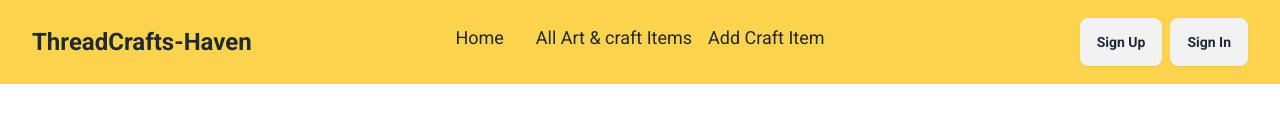
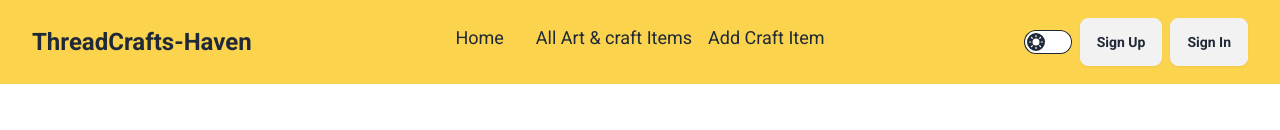
Before and after one commit to MaynulShadhin/ThreadsCraft-Heaven, a React (Vite) app: page /register in a window 1280 px wide. Shown: the top 130 px of the page. Built offline with nearby package versions, Linux system fonts and the light colour scheme; no server answers.

Commit message:
added toggle mode

```diff
--- /dev/null
+++ b/src/components/DarkMode.jsx
@@ -0,0 +1,28 @@
+
+const DarkMode = () => {
+    const setDarkMode = () => {
+        document.querySelector("body").setAttribute('data-theme', 'dark')
+    }
+    const setLightMode = () => {
+        document.querySelector("body").setAttribute('data-theme', 'light')
+    }
+    const toggleTheme =(e)=>{
+        if(e.target.checked){
+            setDarkMode();
+        }
+        else{
+            setLightMode()
+        }
+    }
+    return (
+        <div>
+            <label className="cursor-pointer grid place-items-center">
+                <input onChange={toggleTheme} type="checkbox" value="synthwave" className="toggle theme-controller bg-base-content row-start-1 col-start-1 col-span-2" />
+                <svg className="col-start-1 row-start-1 stroke-base-100 fill-base-100" xmlns="http://www.w3.org/2000/svg" width="14" height="14" viewBox="0 0 24 24" fill="none" stroke="currentColor" strokeWidth="2" strokeLinecap="round" strokeLinejoin="round"><circle cx="12" cy="12" r="5" /><path d="M12 1v2M12 21v2M4.2 4.2l1.4 1.4M18.4 18.4l1.4 1.4M1 12h2M21 12h2M4.2 19.8l1.4-1.4M18.4 5.6l1.4-1.4" /></svg>
+                <svg className="col-start-2 row-start-1 stroke-base-100 fill-base-100" xmlns="http://www.w3.org/2000/svg" width="14" height="14" viewBox="0 0 24 24" fill="none" stroke="currentColor" strokeWidth="2" strokeLinecap="round" strokeLinejoin="round"><path d="M21 12.79A9 9 0 1 1 11.21 3 7 7 0 0 0 21 12.79z"></path></svg>
+            </label>
+        </div>
+    );
+};
+
+export default DarkMode;
--- a/src/components/Navbar.jsx
+++ b/src/components/Navbar.jsx
@@ -1,6 +1,7 @@
 import { useContext } from "react";
 import { Link, NavLink } from "react-router-dom";
 import { AuthContext } from "../provider/FirebaseProvider";
+import DarkMode from "./DarkMode";
 
 const Navbar = () => {
     const { logout, user } = useContext(AuthContext)
@@ -31,7 +32,14 @@ const Navbar = () => {
                     {navLinks}
                 </ul>
             </div>
+
             <div className="navbar-end">
+                {/* toggle mode */}
+                <div className="mr-2">
+                    <DarkMode></DarkMode>
+                </div>
+
+
                 {
                     user?.email ? <div className="dropdown dropdown-end">
                         <label tabIndex={0} className="btn btn-ghost btn-circle avatar">
@@ -46,7 +54,7 @@ const Navbar = () => {
                         </ul>
                     </div>
                         :
-                        <div className="space-x-2">
+                        <div className="flex space-x-2">
                             <Link to="/register"><button className="btn">Sign Up</button></Link>
                             <Link to="/login"><button className="btn">Sign In</button></Link>
                         </div>
--- a/src/index.css
+++ b/src/index.css
@@ -3,6 +3,16 @@
 @tailwind components;
 @tailwind utilities;
 
+:root{
+    --body_background: white;
+    --body_color: black;
+}
+
+[data-theme="dark"]{
+    --body_background: #282c34;
+    --body_color: white;
+}
+
 .font-roboto{
     font-family: "Roboto", sans-serif;
 }
--- /dev/null
+++ b/src/layouts/Root.css
@@ -0,0 +1,4 @@
+.App-header{
+    background-color: var(--body_background);
+    color: var(--body_color);
+}
--- a/src/layouts/Root.jsx
+++ b/src/layouts/Root.jsx
@@ -4,7 +4,7 @@ import Footer from "../components/Footer";
 
 const Root = () => {
     return (
-        <div className="font-roboto">
+        <div className="font-roboto App-header">
             <Navbar></Navbar>
             <Outlet></Outlet>
             <Footer></Footer>
```
